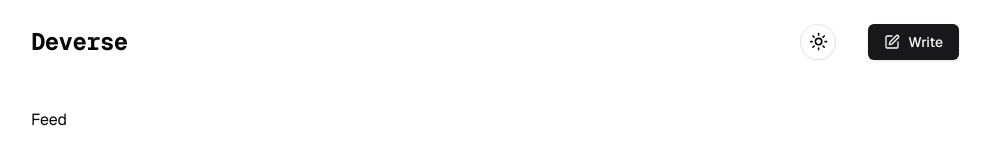
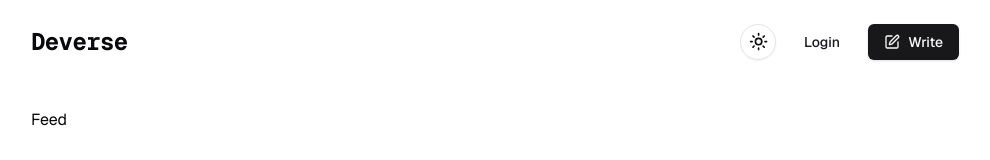
Before and after one commit to patricks-js/deverse, a Next.js app in the folder apps/web/: page / in a window 1280 px wide. Shown: the top 160 px of the page, without its empty margins (145-1135 px from the left). Built offline with nearby package versions, Linux system fonts and the light colour scheme; no server answers.

Commit message:
feat: make button to redirect to `/sign-in` page

```diff
--- /dev/null
+++ b/apps/web/src/components/editor-button.tsx
@@ -0,0 +1,14 @@
+import Link from "next/link";
+import { Icons } from "./icons";
+import { Button } from "./ui/button";
+
+export function EditorButton() {
+  return (
+    <Button asChild>
+      <Link href="/editor" className="flex items-center gap-2">
+        <Icons.editor className="size-4" />
+        Write
+      </Link>
+    </Button>
+  );
+}
--- a/apps/web/src/components/header.tsx
+++ b/apps/web/src/components/header.tsx
@@ -1,23 +1,19 @@
-import { SquarePen } from "lucide-react";
 import Link from "next/link";
+import { EditorButton } from "./editor-button";
+import { ProfileButton } from "./profile-button";
 import { ThemeToggle } from "./theme-toggle";
-import { Button } from "./ui/button";
 
 export function Header() {
   return (
-    <header className="sticky top-0 z-10 flex items-center justify-between bg-background/80 backdrop-blur py-6">
+    <nav className="sticky top-0 z-10 flex items-center justify-between bg-background/80 backdrop-blur py-6">
       <Link href="/" className="flex items-center gap-2">
         <h1 className="text-2xl font-bold font-mono tracking-tight">Deverse</h1>
       </Link>
-      <div className="flex items-center justify-between gap-3">
+      <div className="flex items-center gap-3">
         <ThemeToggle />
-        <Button asChild className="ml-5">
-          <Link href="/editor" className="flex items-center gap-2">
-            <SquarePen className="size-4" />
-            Write
-          </Link>
-        </Button>
+        <ProfileButton />
+        <EditorButton />
       </div>
-    </header>
+    </nav>
   );
 }
--- a/apps/web/src/components/icons/index.tsx
+++ b/apps/web/src/components/icons/index.tsx
@@ -1,4 +1,4 @@
-import type { LucideIcon, LucideProps } from "lucide-react";
+import { SquarePen, type LucideIcon, type LucideProps } from "lucide-react";
 import { GitHub } from "./github";
 import { Google } from "./google";
 
@@ -8,4 +8,5 @@
 export const Icons = {
   google: Google,
   github: GitHub,
+  editor: SquarePen,
 };
--- /dev/null
+++ b/apps/web/src/components/profile-button.tsx
@@ -0,0 +1,23 @@
+"use client";
+
+import { useSession } from "next-auth/react";
+import Link from "next/link";
+import { Button } from "./ui/button";
+
+export function ProfileButton() {
+  const session = useSession();
+
+  if (session.status === "loading") {
+    return;
+  }
+
+  if (session.status === "unauthenticated") {
+    return (
+      <Button variant="link" asChild>
+        <Link href="/sign-in">Login</Link>
+      </Button>
+    );
+  }
+
+  return <Button>Profile</Button>;
+}
```
